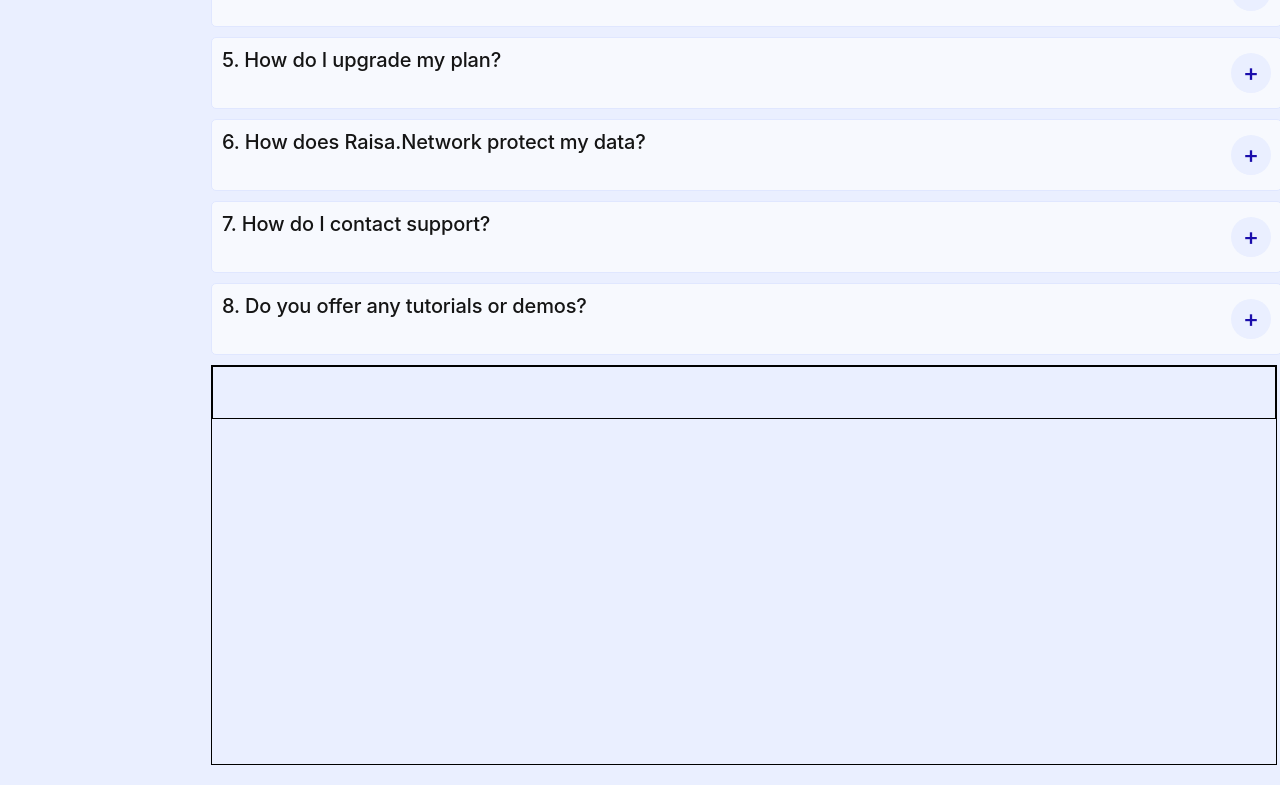
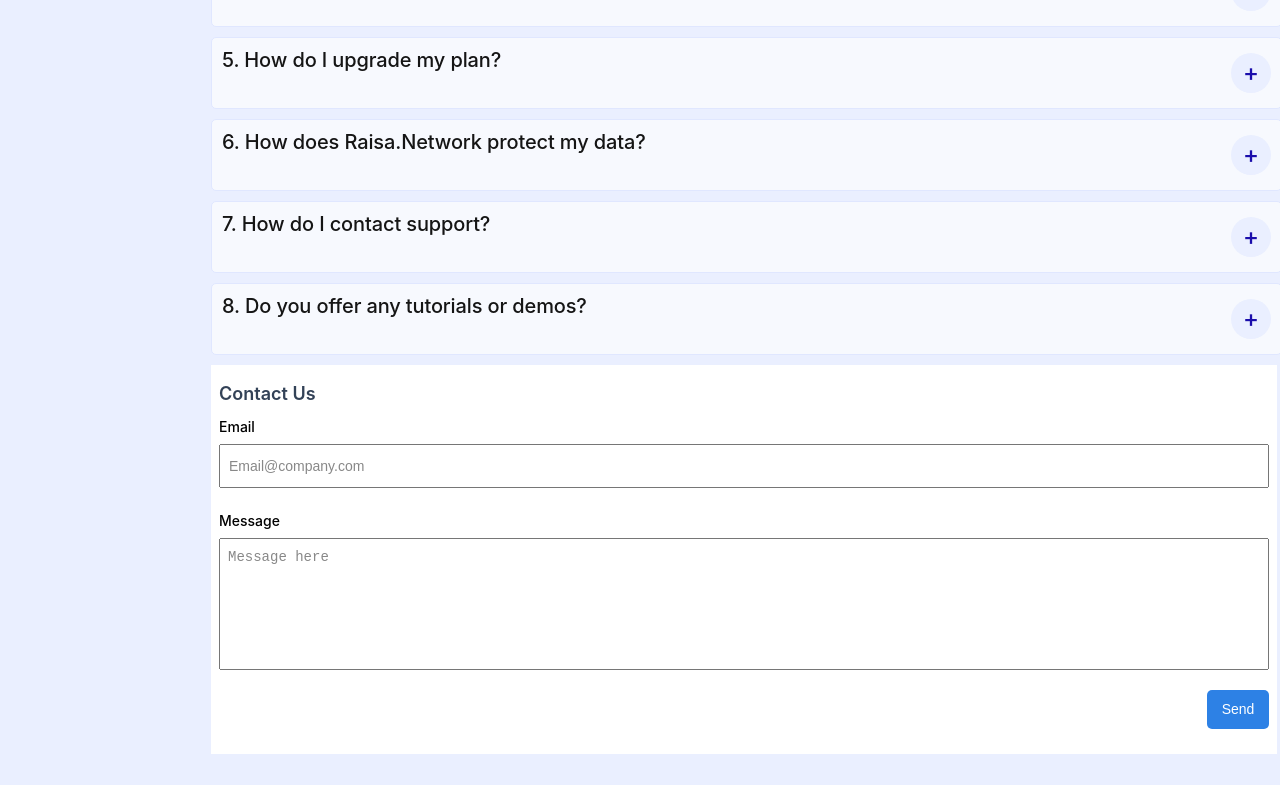
Before and after one commit to ST017/Aquire-labs, a React (Create React App) app: page /faq in a window 1280 px wide. Shown: the part 382-1167 px from the top of the page. Built offline with nearby package versions, Linux system fonts and the light colour scheme.

Commit message:
faq styling

```diff
--- a/src/Components/Faq.css
+++ b/src/Components/Faq.css
@@ -89,7 +89,7 @@ border:1px solid black;
 
 }
 
-.contact-container {
+/* .contact-container {
  width: 1,070px;
 height: 374px;
 top: 1069px;
@@ -97,19 +97,122 @@ left: 316px;
 padding: 0px 0px 24px 0px;
 gap: 16px;
 border-radius: 0px 0px 0px 0px;
-border:1px solid black;
+//border:1px solid black;
 margin-right: -17px;
+background-color:white;
 
-}
+} */
+.contact-container {
+    width: 1,070px;
+height: 374px;
+top: 1069px;
+left: 316px;
+padding: 5px 8px 10px 8px;
+gap: 16px;
+border-radius: 0px 0px 0px 0px;
+//border:1px solid black;
+margin-right: -17px;
+background-color:white;
+  }
 
-.contact-heading{
-width: 1,049px;
-height: 51px;
-gap: 24px;
-border:1px solid black;
+  .contact-container h2 {
 
-}
+font-size: 18px;
+font-weight: 600;
+line-height: 18.9px;
+text-align: left;
+color:rgba(51, 66, 87, 1);
 
-.contact-heading-text{
 
-}
+    margin-bottom: 10px;
+  }
+
+  .contact-form {
+    display: flex;
+    flex-direction: column;
+  }
+
+  .form-group11 {
+    display: flex;
+    flex-direction: column;
+    margin-bottom: 20px;
+  }
+
+  .form-group11 label {
+
+font-size: 14px;
+font-weight: 500;
+line-height: 16.94px;
+text-align: left;
+color:black;
+
+    margin-bottom: 8px;
+  }
+
+  .form-group11 input
+  {
+    width: 1,016px;
+    height:20px;
+    padding: 10px 8px 10px 8px;
+    gap: 10px;
+
+font-size: 14px;
+font-weight: 400;
+line-height: 16.94px;
+text-align: left;
+color:rgba(151, 164, 175, 1);
+
+    border: 1px transparent grey;
+
+
+
+
+  }
+  .form-group11 textarea {
+    width: 1,016px;
+    height: 20px;
+    padding: 10px 8px 100px 8px;
+    gap: 10px;
+    font-size: 14px;
+font-weight: 400;
+line-height: 16.94px;
+text-align: left;
+color:rgba(151, 164, 175, 1);
+
+    border: 1px transparent grey;
+
+
+       resize:none;
+  }
+
+  .form-group11 input::placeholder,
+  .form-group11 textarea::placeholder {
+    color: #888;
+  }
+
+  .send-btn11 {
+    align-self: flex-end;
+    width: 62px;
+height: 39px;
+padding: 8px 14px 8px 14px;
+gap: 10px;
+border:none;
+border-radius: 5px 5px 5px 5px;
+
+background-color:rgba(45, 129, 229, 1);
+
+
+font-size: 14px;
+font-weight: 400;
+line-height: 22.4px;
+text-align: center;
+color:rgba(255, 255, 255, 1);
+
+
+    cursor: pointer;
+    transition: background-color 0.3s ease;
+  }
+
+  .send-btn:hover {
+    background-color: #0056b3;
+  }
--- a/src/Components/Faq.js
+++ b/src/Components/Faq.js
@@ -80,16 +80,21 @@ const Faq = () => {
         </div>
       ))}
     </div>
-      <div className='contact-container'>
-        <div className='contact-heading'>
-          <div className='contact-heading-text'>
+    <div className='contact-container'>
+  <h2>Contact Us</h2>
+  <form className="contact-form">
+    <div className="form-group11">
+      <label htmlFor="email">Email</label>
+      <input type="email" id="email" placeholder="Email@company.com" />
+    </div>
+    <div className="form-group11">
+      <label htmlFor="message">Message</label>
+      <textarea  id="message" placeholder="Message here" ></textarea>
+    </div>
+    <button type="submit" className="send-btn11">Send</button>
+  </form>
+</div>
 
-          </div>
-        </div>
-        <div className='email-heading'>
-
-        </div>
-      </div>
       </div>
 
      </div>
```
